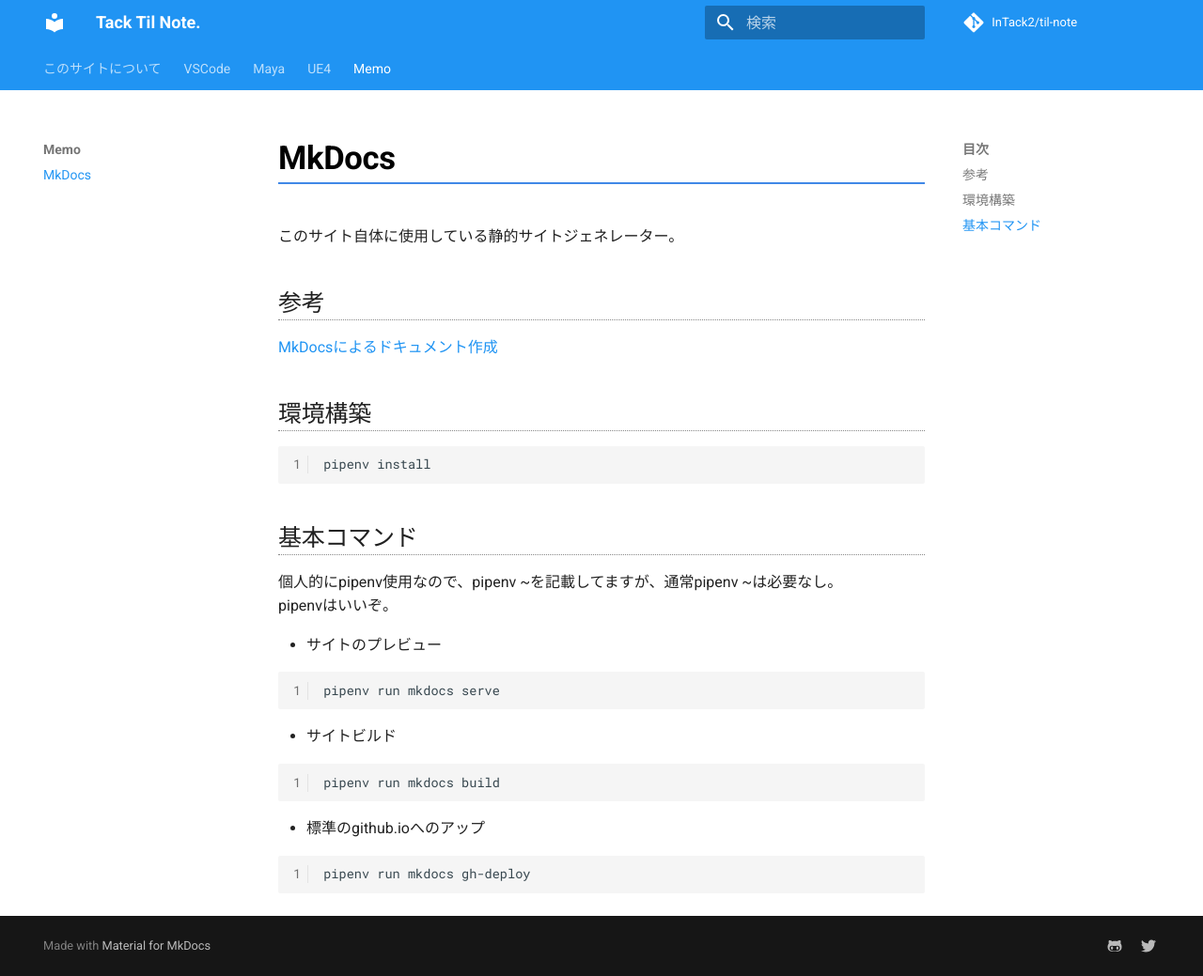
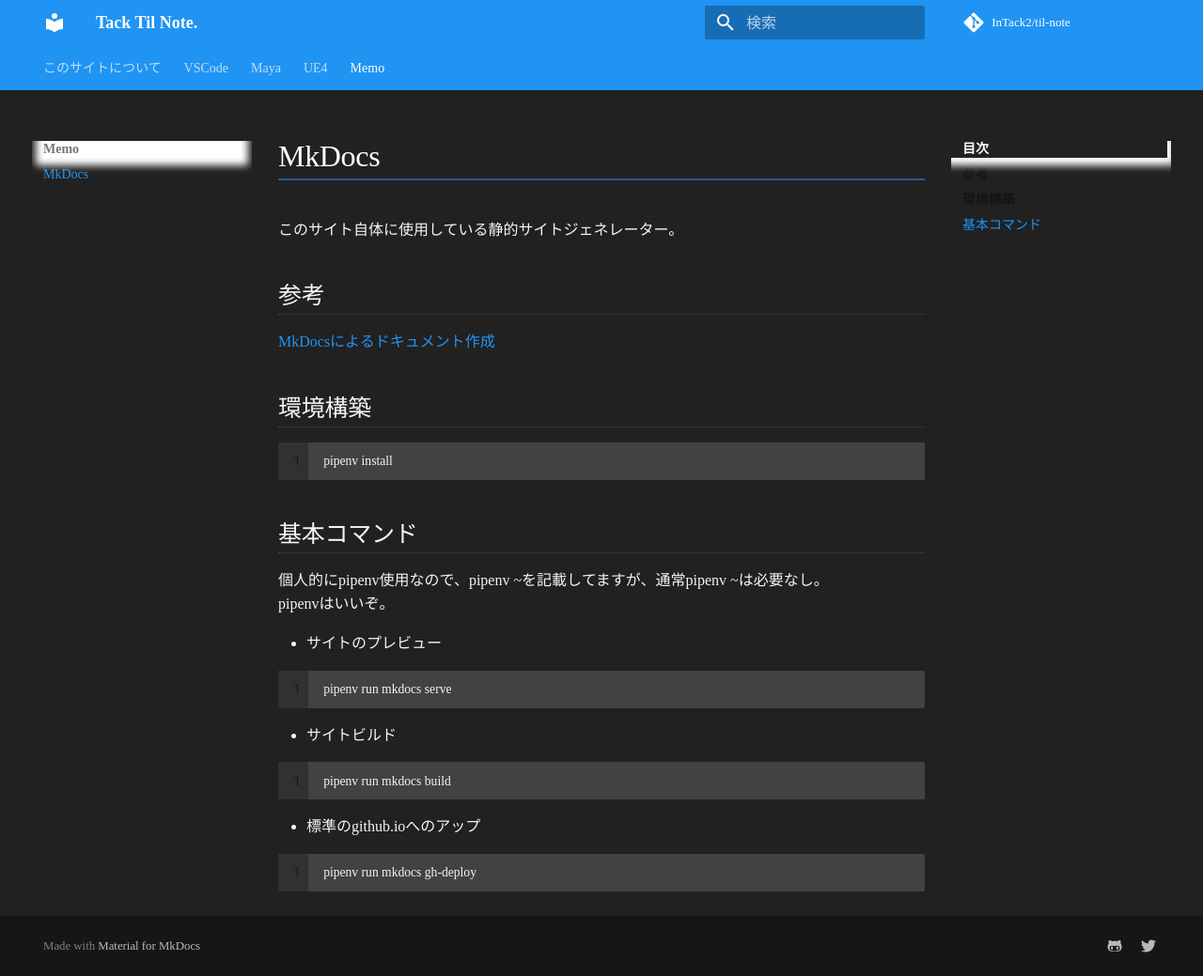
Before and after one commit to InTack2/til-note, an MkDocs documentation site: the page built from docs/Memo/MkDocs.md, in a window 1280 px wide and 1039 px high. Shown: the whole window at 94% size. Built offline with MkDocs 1.6.1 and Material for MkDocs 9.7.7, drawn with Linux system fonts in a browser that asks for light colours; nearby versions of some CDN libraries; comment, search, counter and statistics services are not loaded; a style sheet for code colours, icons or effects is not loaded.

Commit message:
サイトにダークテーマを適用

```diff
--- /dev/null
+++ b/docs/stylesheets/codehilite.css
@@ -0,0 +1,115 @@
+
+/* https://github.com/lonekorean/gist-syntax-themes */
+@import url('https://cdn.rawgit.com/lonekorean/gist-syntax-themes/d49b91b3/stylesheets/idle-fingers.css');
+/*
+/////////////////
+// Inline Code //
+/////////////////
+*/
+
+.md-typeset code {
+  background-color: #424242;
+  color: #F5F5F5;
+  margin: 0;
+  padding: 0.07353em 0.29412em;
+  box-shadow: none;
+  font-family: "Source Han Code JP";
+}
+
+
+/*
+/////////////////
+// Code Blocks //
+/////////////////
+*/
+
+/*
+line number
+*/
+.linenos {
+  color: #F5F5F5 !important;
+  background-color: #313131 !important;
+}
+
+/*
+code block background
+*/
+.codehilite {
+  background-color: #272727 !important;
+}
+
+/*
+scroll bar size
+*/
+.md-typeset .codehilite::-webkit-scrollbar {
+  height: 1rem !important;
+}
+
+.codehilite pre { color: #FAFAFA !important; background-color: transparent !important; }
+.codehilite .hll { background-color: #272822 !important; }
+.codehilite .c { color: #75715e !important } /* Comment */
+/* .codehilite .err { color: #960050 !important; background-color: #1e0010 !important } Error */
+.codehilite .k { color: #66d9ef !important } /* Keyword */
+.codehilite .l { color: #ae81ff !important } /* Literal */
+.codehilite .n { color: #f8f8f2 !important } /* Name */
+.codehilite .o { color: #f92672 !important } /* Operator */
+.codehilite .p { color: #f8f8f2 !important } /* Punctuation */
+.codehilite .cm { color: #75715e !important } /* Comment.Multiline */
+.codehilite .cp { color: #75715e !important } /* Comment.Preproc */
+.codehilite .c1 { color: #75715e !important } /* Comment.Single */
+.codehilite .cs { color: #75715e !important } /* Comment.Special */
+.codehilite .ge { font-style: italic !important } /* Generic.Emph */
+.codehilite .gs { font-weight: bold !important } /* Generic.Strong */
+.codehilite .kc { color: #66d9ef !important } /* Keyword.Constant */
+.codehilite .kd { color: #66d9ef !important } /* Keyword.Declaration */
+.codehilite .kn { color: #f92672 !important } /* Keyword.Namespace */
+.codehilite .kp { color: #66d9ef !important } /* Keyword.Pseudo */
+.codehilite .kr { color: #66d9ef !important } /* Keyword.Reserved */
+.codehilite .kt { color: #66d9ef !important } /* Keyword.Type */
+.codehilite .ld { color: #e6db74 !important } /* Literal.Date */
+.codehilite .m { color: #ae81ff !important } /* Literal.Number */
+.codehilite .s { color: #e6db74 !important } /* Literal.String */
+.codehilite .na { color: #a6e22e !important } /* Name.Attribute */
+.codehilite .nb { color: #f8f8f2 !important } /* Name.Builtin */
+.codehilite .nc { color: #a6e22e !important } /* Name.Class */
+.codehilite .no { color: #66d9ef !important } /* Name.Constant */
+.codehilite .nd { color: #a6e22e !important } /* Name.Decorator */
+.codehilite .ni { color: #f8f8f2 !important } /* Name.Entity */
+.codehilite .ne { color: #a6e22e !important } /* Name.Exception */
+.codehilite .nf { color: #a6e22e !important } /* Name.Function */
+.codehilite .nl { color: #f8f8f2 !important } /* Name.Label */
+.codehilite .nn { color: #f8f8f2 !important } /* Name.Namespace */
+.codehilite .nx { color: #a6e22e !important } /* Name.Other */
+.codehilite .py { color: #f8f8f2 !important } /* Name.Property */
+.codehilite .nt { color: #f92672 !important } /* Name.Tag */
+.codehilite .nv { color: #f8f8f2 !important } /* Name.Variable */
+.codehilite .ow { color: #f92672 !important } /* Operator.Word */
+.codehilite .w { color: #f8f8f2 !important } /* Text.Whitespace */
+.codehilite .mf { color: #ae81ff !important } /* Literal.Number.Float */
+.codehilite .mh { color: #ae81ff !important } /* Literal.Number.Hex */
+.codehilite .mi { color: #ae81ff !important } /* Literal.Number.Integer */
+.codehilite .mo { color: #ae81ff !important } /* Literal.Number.Oct */
+.codehilite .sb { color: #e6db74 !important } /* Literal.String.Backtick */
+.codehilite .sc { color: #e6db74 !important } /* Literal.String.Char */
+.codehilite .sd { color: #e6db74 !important } /* Literal.String.Doc */
+.codehilite .s2 { color: #e6db74 !important } /* Literal.String.Double */
+.codehilite .se { color: #ae81ff !important } /* Literal.String.Escape */
+.codehilite .sh { color: #e6db74 !important } /* Literal.String.Heredoc */
+.codehilite .si { color: #e6db74 !important } /* Literal.String.Interpol */
+.codehilite .sx { color: #e6db74 !important } /* Literal.String.Other */
+.codehilite .sr { color: #e6db74 !important } /* Literal.String.Regex */
+.codehilite .s1 { color: #e6db74 !important } /* Literal.String.Single */
+.codehilite .ss { color: #e6db74 !important } /* Literal.String.Symbol */
+.codehilite .bp { color: #f8f8f2 !important } /* Name.Builtin.Pseudo */
+.codehilite .vc { color: #f8f8f2 !important } /* Name.Variable.Class */
+.codehilite .vg { color: #f8f8f2 !important } /* Name.Variable.Global */
+.codehilite .vi { color: #f8f8f2 !important } /* Name.Variable.Instance */
+.codehilite .il { color: #ae81ff !important } /* Literal.Number.Integer.Long */
+
+.codehilite .gh { } /* Generic Heading & Diff Header */
+.codehilite .gu { color: #75715e !important ; } /* Generic.Subheading & Diff Unified/Comment? */
+.codehilite .gd { color: #f92672 !important ; } /* Generic.Deleted & Diff Deleted */
+.codehilite .gi { color: #a6e22e !important ; } /* Generic.Inserted & Diff Inserted */
+
+.codehilite .md-clipboard:before { color: rgba(255, 255, 255, 0.07) } /* Clipboard button (no hover) */
+.codehilite:hover .md-clipboard:before { color: rgba(255, 255, 255, 0.54) } /* Clipboard button (hovered) */
--- /dev/null
+++ b/docs/stylesheets/dark_theme.css
@@ -0,0 +1,150 @@
+/*
+//////////////////
+// Main content //
+//////////////////
+*/
+
+/*
+Default text color
+and background color
+*/
+.md-main {
+  color: #F5F5F5 !important;
+  background-color: #212121 !important;
+}
+
+/*
+Main headlines
+*/
+.md-main h1 {
+  color: white !important;
+}
+
+/*
+Tables
+*/
+tbody {
+  background-color: rgba(255, 255, 255, 0.05) !important;
+}
+
+.md-typeset table:not([class]) th {
+  background-color: rgba(255,255,255,0.11) !important;
+}
+
+.md-typeset table:not([class]) tr:hover {
+  box-shadow: none !important;
+  background-color: rgba(255, 255, 255, 0.04) !important;
+}
+
+/*
+Blockquotes
+*/
+.md-typeset blockquote {
+  color: rgba(255,255,255,0.8) !important;
+  border-color: rgba(255,255,255,0.54) !important;
+}
+
+/*
+////////////////////
+// Navigation bar //
+////////////////////
+*/
+
+/*
+Left and right toc scrollbar
+*/
+.md-sidebar__scrollwrap::-webkit-scrollbar-thumb {
+  background-color: #E0E0E0 !important;
+}
+
+
+
+.md-nav {
+  color: #F5F5F5 !important;
+  background-color: #212121 !important;
+}
+
+/*
+Arrow Left Icon
+*/
+html .md-nav--primary .md-nav__title:before {
+  color: #FAFAFA !important;
+}
+
+.md-nav__title {
+  color: rgba(255,255,255,1) !important;
+  background-color: #212121 !important;
+}
+
+/*
+Arrow Right Icon
+*/
+.md-nav--primary .md-nav__link:after {
+  color: #FAFAFA !important;
+}
+
+.md-nav__list {
+  color: rgba(255,255,255,1) !important;
+  background-color: #212121 !important;
+}
+
+.md-nav__item {
+  color: rgba(255,255,255,1) !important;
+  background-color: #212121 !important;
+}
+
+.md-nav__link[data-md-state=blur] {
+  color: rgba(255,255,255,0.54) !important;
+}
+
+/*
+////////////
+// Search //
+////////////
+*/
+
+/*
+scroll bar
+
+attention:
+background is scroll handle color!
+*/
+.md-search__scrollwrap::-webkit-scrollbar-thumb {
+  background-color: #E0E0E0 !important;
+}
+/*
+scroll bar background color
+*/
+.md-search__scrollwrap {
+  background-color: #424242 !important;
+}
+
+/*
+Icon color
+*/
+.md-search-result__article--document:before {
+  color: #EEEEEE !important;
+}
+
+/*
+headline color and
+result list background
+*/
+.md-search-result__list {
+  color: #EEEEEE !important;
+  background-color: #212121 !important;
+}
+
+/*
+result info/count
+*/
+.md-search-result__meta {
+  background-color: #EEEEEE !important;
+}
+
+/*
+article preview text color
+*/
+.md-search-result__teaser {
+  color: #BDBDBD !important;
+}
--- a/docs/stylesheets/extra.css
+++ b/docs/stylesheets/extra.css
@@ -1,17 +1,21 @@
 
 
 .md-typeset h1 {
-    font-size: 26pt;
+    /* font-size: 26pt;
     font-weight: bold;
-    color: #000;
-    border-bottom: solid 2px #4088e7;
-    padding-bottom: 3px;
+    color: #000; */
+    border-bottom: solid 2px #2b5996;
+    padding-bottom: 2px;
 }
 
 .md-typeset h2 {
-    border-bottom: 1px dotted #888;
+    border-bottom: 1px dotted #29466d;
+    padding-bottom: 2px;
 }
 
 .wy-menu-vertical span {
     color: #ff0;
   }
+body {
+    font-family: "Source Han Code JP";
+}
--- a/mkdocs.yml
+++ b/mkdocs.yml
@@ -36,5 +36,7 @@
       linenums: true
 
 extra_css:
-    - "https://maxcdn.bootstrapcdn.com/font-awesome/4.6.1/css/font-awesome.min.css"
-    - "stylesheets/extra.css"
+  - "https://maxcdn.bootstrapcdn.com/font-awesome/4.6.1/css/font-awesome.min.css"
+  - "stylesheets/extra.css"
+  - "stylesheets/codehilite.css"
+  - "stylesheets/dark_theme.css"
```
